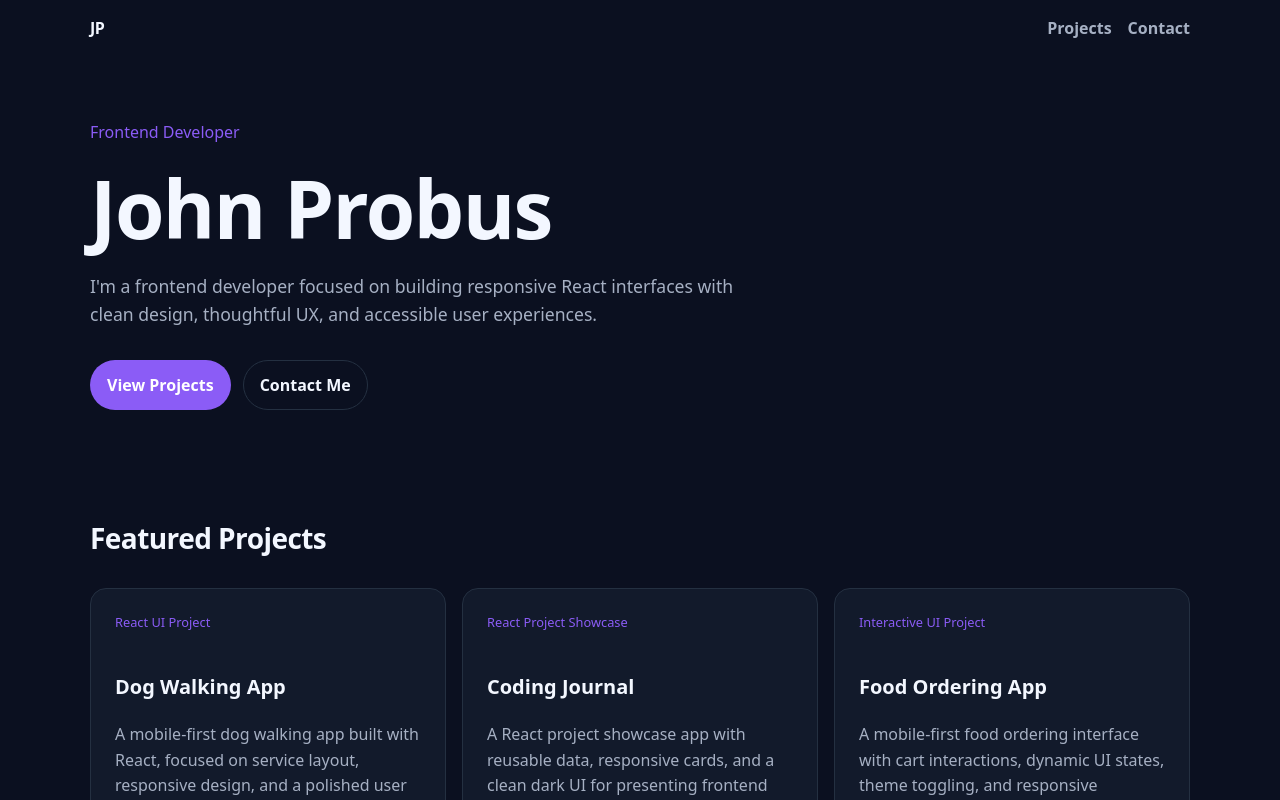
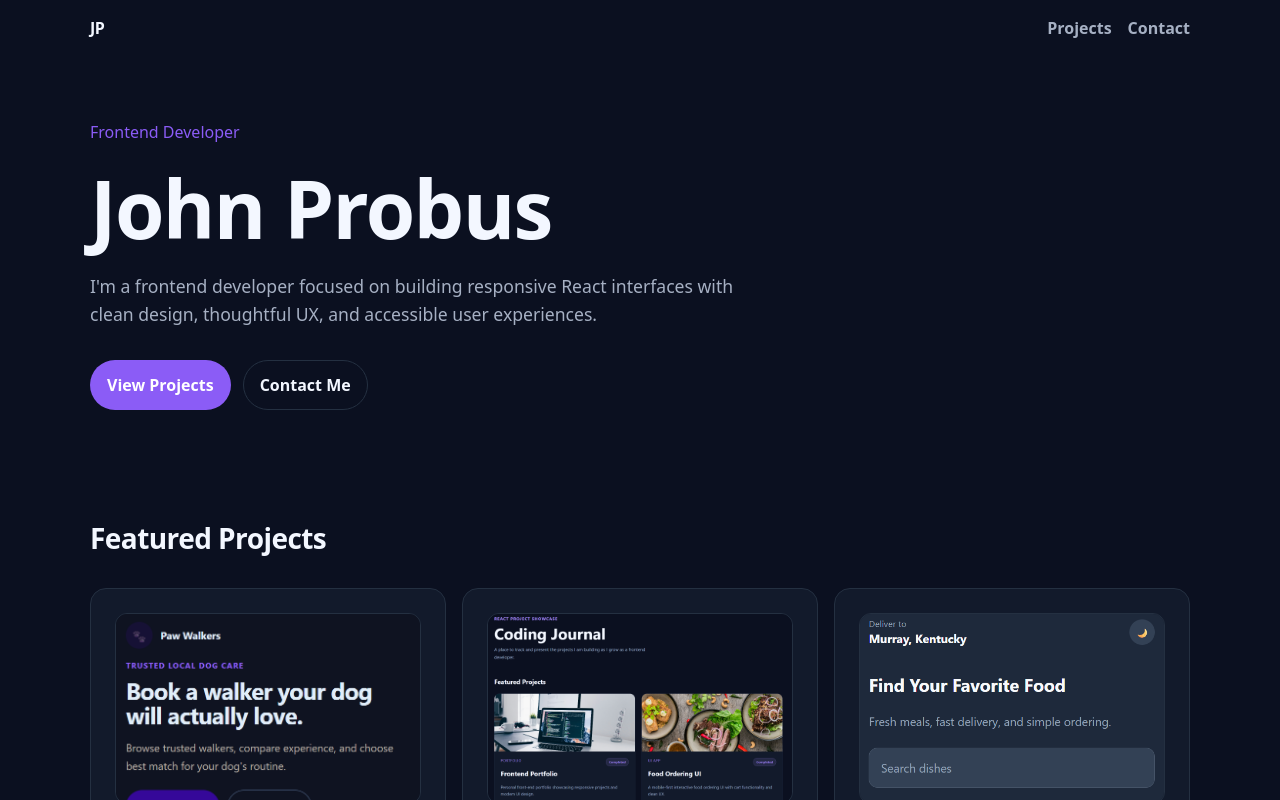
Before and after one commit to jprobussr/react-portfolio-2026, a React (Vite) app in the folder react-portfolio-2026/: page / in a window 1280 px wide. Shown: the top 800 px of the page. Built offline with nearby package versions, Linux system fonts and the light colour scheme.

Commit message:
feat: add project screenshots and polish project cards

```diff
--- a/react-portfolio-2026/src/App.jsx
+++ b/react-portfolio-2026/src/App.jsx
@@ -47,6 +47,7 @@ const App = () => {
               {projects.map((project) => {
                 return (
                   <article key={project.id} className="project-card">
+                    <img src={project.image} alt={project.title} className="project-image" />
                     <p className="project-category">{project.category}</p>
                     <h3 className="project-title">{project.title}</h3>
                     <p className="project-description">{project.description}</p>
--- a/react-portfolio-2026/src/data.js
+++ b/react-portfolio-2026/src/data.js
@@ -1,3 +1,7 @@
+import dogWalkingImg from './assets/dog-walkers-img.png';
+import codingJournalImg from './assets/coding-journal.png';
+import foodOrderingImg from './assets/food-ordering-app.png';
+
 export const projects = [
   {
     id: 1,
@@ -6,6 +10,7 @@ export const projects = [
     description:
       'A mobile-first dog walking app built with React, focused on service layout, responsive design, and a polished user experience.',
     tech: ['React', 'CSS', 'Vite'],
+    image: dogWalkingImg,
     liveUrl: 'https://jprobussr.github.io/dog-walkers-react-app/',
     repoUrl: 'https://github.com/jprobussr/dog-walkers-react-app',
   },
@@ -16,6 +21,7 @@ export const projects = [
     description:
       'A React project showcase app with reusable data, responsive cards, and a clean dark UI for presenting frontend work.',
     tech: ['React', 'CSS', 'Vite'],
+    image: codingJournalImg,
     liveUrl: 'https://jprobussr.github.io/coding-journal-react/',
     repoUrl: 'https://github.com/jprobussr/coding-journal-react/tree/main',
   },
@@ -26,6 +32,7 @@ export const projects = [
     description:
       'A mobile-first food ordering interface with cart interactions, dynamic UI states, theme toggling, and responsive JavaScript behavior.',
     tech: ['HTML', 'CSS', 'JavaScript'],
+    image: foodOrderingImg,
     liveUrl: 'https://jprobussr.github.io/food-ordering-ui/',
     repoUrl: 'https://github.com/jprobussr/food-ordering-ui',
   },
--- a/react-portfolio-2026/src/index.css
+++ b/react-portfolio-2026/src/index.css
@@ -228,3 +228,17 @@ p {
   font-size: 0.85rem;
   line-height: 1;
 }
+
+.project-image {
+  width: 100%;
+  aspect-ratio: 16 / 10;
+  object-fit: cover;
+  object-position: top;
+  border-radius: 12px;
+  border: 1px solid var(--border);
+  transition: transform 0.3s ease;
+}
+
+.project-card:hover .project-image {
+  transform: scale(1.03);
+}
```
Also changed, not shown: react-portfolio-2026/src/assets/coding-journal.png.
